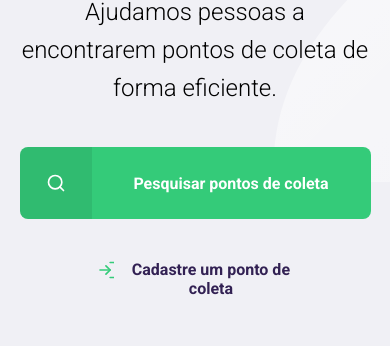
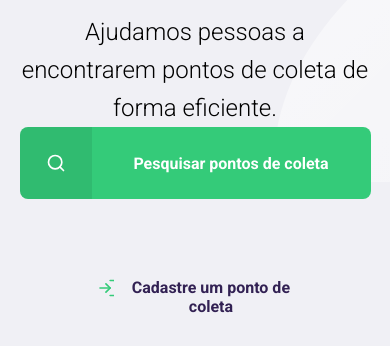
Before and after one commit to ViniciusPascoalini/Ecoleta, a plain HTML site: page index.html in a window 390 px wide. Shown: the part 498-844 px from the top of the page. Drawn offline with Linux system fonts and the light colour scheme.

Commit message:
page-home main a @media
botão indo para o centro da tela

```diff
--- a/styles/main.css
+++ b/styles/main.css
@@ -151,7 +151,7 @@ background-position: 35vw 5vw;
 
     #page-home header a{
         position: absolute;
-        bottom: 48px;
+        bottom: 30px;
 
         left: 50%;
         transform: translateX(-50%);
@@ -160,4 +160,8 @@ background-position: 35vw 5vw;
     #paga-home main{
         align-items: center;
     }
+
+    #page-home main a{
+        margin: 0 auto;
+    }
 }
```
